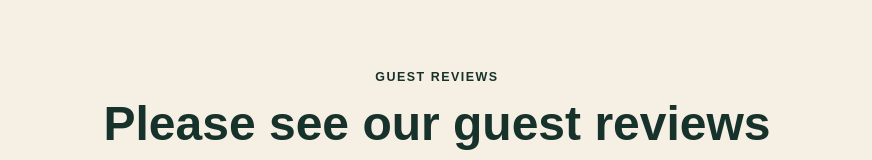
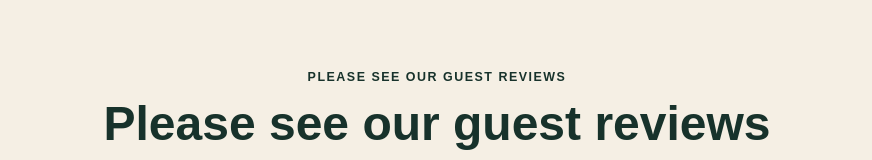
Before and after one commit to coconutbeaches/coco-site, a Next.js app: page /about in a window 1280 px wide. Shown: the part 1700-1860 px from the top of the page, without its empty margins (203-1075 px from the left). Built offline with nearby package versions, Linux system fonts and the light colour scheme; a web font is replaced by a local one.

Commit message:
Update about guest reviews label

```diff
--- a/src/app/about/page.tsx
+++ b/src/app/about/page.tsx
@@ -63,7 +63,7 @@ export default function AboutPage() {
       </section>
 
       <section className="section review-section">
-        <p className="eyebrow">Guest reviews</p>
+        <p className="eyebrow">Please see our guest reviews</p>
         <h2>Please see our guest reviews</h2>
         <div className="review-links">
           <a href={bookingReviews} target="_blank" rel="noreferrer">Booking.com Reviews</a>
```
